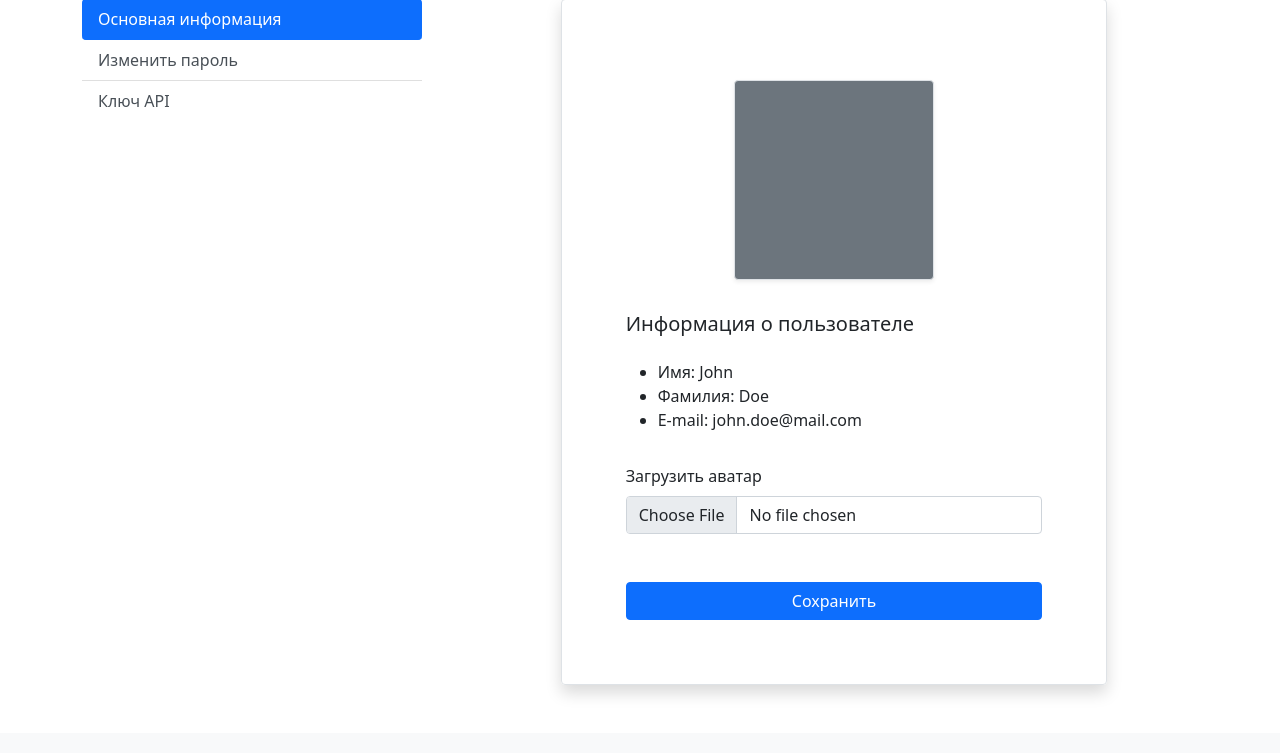
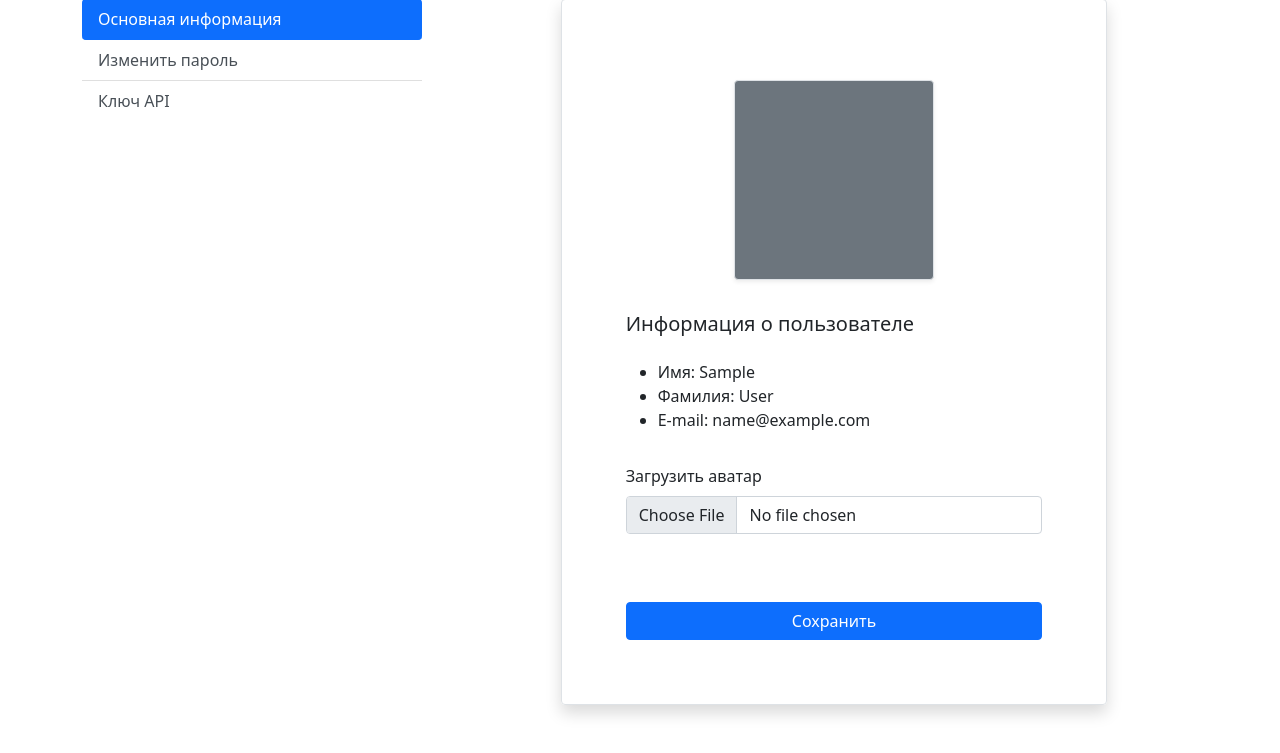
Before and after one commit to Krasnopolskiy/WebinarStreamkit, a Django app: page /profile/ in a window 1280 px wide. Shown: the part 105-858 px from the top of the page. Before the commit the page ends 799 px from the top, so only its background shows below. Run offline with Django 3.2, Linux system fonts and the light colour scheme; the visitor is signed in with stand-in values (Sample User, id 1); data comes from the database, SQL or seed files in the repository; some libraries are stand-ins or nearby versions.

Commit message:
Profile Backend added

```diff
--- a/main/forms.py
+++ b/main/forms.py
@@ -1,7 +1,7 @@
 from django_registration.forms import RegistrationForm
 from django import forms
 from django.contrib.auth import get_user_model
-
+from main.models import Image
 User = get_user_model()
 
 
@@ -26,3 +26,8 @@ class ApikeyForm(forms.Form):
         widget=forms.TextInput,
         label='Установить ключ API'
     )
+
+class ImageForm(forms.ModelForm):
+    class Meta:
+        model = Image
+        fields = ['image']
--- a/main/models.py
+++ b/main/models.py
@@ -3,3 +3,10 @@ from django.contrib.auth.models import AbstractUser
 
 class User(AbstractUser):
     avatar = models.CharField(max_length=255, default='')
+
+class AdditionalUserInfo(models.Model):
+    user = models.OneToOneField(to=User, on_delete=models.CASCADE)
+    avatar = models.CharField(max_length=255)
+
+class Image(models.Model):
+    image = models.ImageField(upload_to='images')
--- a/main/templates/pages/profile/main.html
+++ b/main/templates/pages/profile/main.html
@@ -1,23 +1,30 @@
-<div class="container">
+<div class="container" xmlns="http://www.w3.org/1999/html">
     <div class="row justify-content-center">
         <div class="col-10 p-5 border rounded shadow">
             <div class="card-body d-grid gap-3">
                 <div class="d-flex justify-content-center my-3">
+                    {% if hasavatar %}
+                    <div class="bg-secondary border shadow-sm rounded" id="avatar" style="background: url({{userinfo.avatar}}) no-repeat 300px 200px; background-size:"></div>
+                    {% else %}
                     <div class="bg-secondary border shadow-sm rounded" id="avatar"></div>
+                    {% endif %}
                 </div>
                 <h5 class="card-title">Информация о пользователе</h5>
                 <ul class="card-text">
-                    <li>Имя: John</li>
-                    <li>Фамилия: Doe</li>
-                    <li>E-mail: john.doe@mail.com</li>
+                    <li>Имя: {{userinfo.first_name}}</li>
+                    <li>Фамилия: {{userinfo.last_name}}</li>
+                    <li>E-mail: {{userinfo.email}}</li>
                 </ul>
                 <div class="mb-3">
+                    <form method="post" enctype="multipart/form-data" style="margin-bottom: 20px">
+                        {% csrf_token %}
                     <label for="form-file" class="form-label">Загрузить аватар</label>
-                    <input class="form-control" type="file" id="form-file">
+                    <input type="file" name="image" accept="image/*" required="" id="id_image" class="form-control">
                 </div>
                 <div class="d-grid">
                     <input class="btn btn-primary mt-3" type="submit" value="Сохранить">
                 </div>
+                </form>
             </div>
         </div>
     </div>
--- a/main/views.py
+++ b/main/views.py
@@ -6,9 +6,9 @@ from django.http.response import HttpResponse
 from django.views import View
 from django.urls import reverse
 from django.contrib import messages
-
+from main.models import User,AdditionalUserInfo
 from . import forms
-
+from main.forms import ImageForm
 
 class IndexView(View):
     context = {'pagename': 'Index'}
@@ -90,8 +90,39 @@ class SignupView(View):
 
 class ProfileView(View):
     context = {'pagename': 'Profile'}
+    form = ImageForm()
+
+
 
     def get(self, request: HttpRequest) -> HttpResponse:
         self.context['password_form'] = auth_forms.PasswordChangeForm(user=request.user)
         self.context['apikey_form'] = forms.ApikeyForm()
+        userinfo = User.objects.get(username=request.user.username)
+        if userinfo.avatar=="":
+            self.context["hasavatar"] = False
+        else:
+            self.context["hasavatar"] = True
+
+        self.context["userinfo"] = userinfo
+        self.context["imguploadformm"] = self.form
         return render(request, 'pages/profile.html', self.context)
+
+    def post(self, request: HttpRequest) -> HttpResponse:
+        form = ImageForm(request.POST, request.FILES)
+        if form.is_valid():
+            form.save()
+            img_obj = form.instance
+            user = User.objects.get(username=request.user.username)
+            user.avatar = img_obj.image.url
+            user.save()
+        self.context['password_form'] = auth_forms.PasswordChangeForm(user=request.user)
+        self.context['apikey_form'] = forms.ApikeyForm()
+        userinfo = User.objects.get(username=request.user.username)
+        if userinfo.avatar == "":
+            self.context["hasavatar"] = False
+        else:
+            self.context["hasavatar"] = True
+
+        self.context["userinfo"] = userinfo
+        self.context["imguploadformm"] = self.form
+        return render(request, 'pages/profile.html', self.context)
--- a/webinar_streamkit/settings.py
+++ b/webinar_streamkit/settings.py
@@ -11,7 +11,7 @@ https://docs.djangoproject.com/en/3.1/ref/settings/
 """
 
 from pathlib import Path
-
+import os
 # Build paths inside the project like this: BASE_DIR / 'subdir'.
 BASE_DIR = Path(__file__).resolve().parent.parent
 
@@ -138,3 +138,6 @@ AUTH_USER_MODEL = 'main.User'
 LOGOUT_REDIRECT_URL = '/login/'
 LOGIN_REDIRECT_URL = '/login/'
 LOGIN_URL = '/login/'
+
+MEDIA_URL = '/media/'
+MEDIA_ROOT = os.path.join(BASE_DIR, 'media/')
--- a/webinar_streamkit/urls.py
+++ b/webinar_streamkit/urls.py
@@ -1,7 +1,8 @@
 from django.contrib import admin
 from django.contrib.auth import views as auth_views
 from django.urls import path
-
+from django.conf import settings
+from django.conf.urls.static import static
 from main import views
 
 urlpatterns = [
@@ -14,3 +15,6 @@ urlpatterns = [
     path('logout/', auth_views.LogoutView.as_view(), name='logout'),
     path('', views.IndexView.as_view(), name='index'),
 ]
+if settings.DEBUG:
+    urlpatterns += static(settings.MEDIA_URL,
+                          document_root=settings.MEDIA_ROOT)
```
Also changed, not shown: main/migrations/0002_additionaluserinfo_image.py (added).
